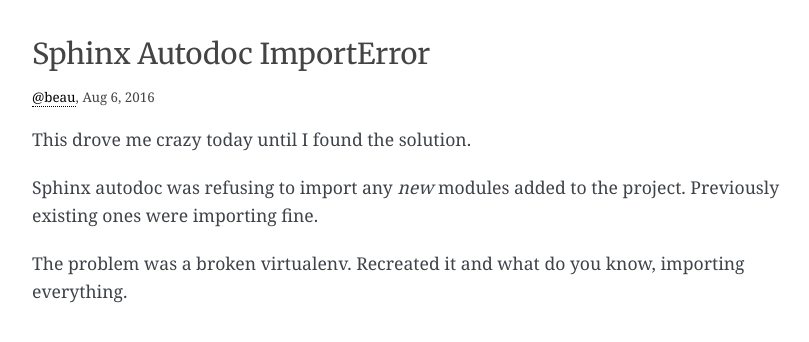
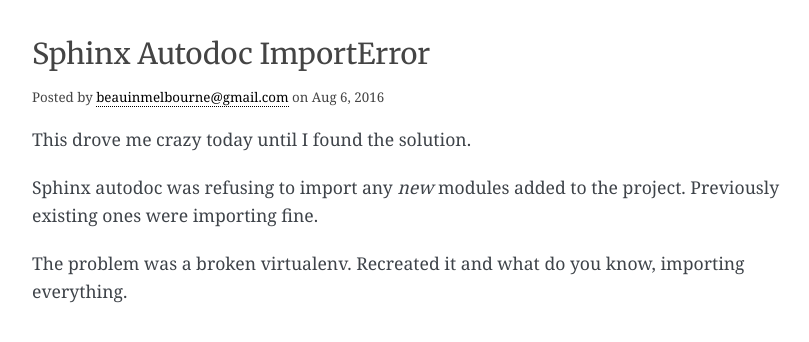
Before and after one commit to explodinglabs/explodinglabs.github.io, a Jekyll site: the page built from _posts/2016-08-06-sphinx-autodoc-importerror.markdown, in a window 1280 px wide. Shown: the top 342 px of the page, without its empty margins (228-1037 px from the left). Built offline with Jekyll 4.4.1, drawn with Linux system fonts in a browser that asks for light colours; some web fonts are replaced.

Commit message:
Adjust post layout

```diff
--- a/_layouts/post.html
+++ b/_layouts/post.html
@@ -6,7 +6,10 @@
     <h1 class="page-title" itemprop="name headline">{{ page.title }}</h1>
 
     <div class="post-meta">
-        <a href="//twitter.com/bbmelb">@beau</a>, <time datetime="{{ page.date | date_to_xmlschema }}" itemprop="datePublished">{{ page.date | date: "%b %-d, %Y" }}</time>
+        Posted by
+        <a href="mailto:beauinmelbourne@gmail.com">beauinmelbourne@gmail.com</a>
+        on
+        <time datetime="{{ page.date | date_to_xmlschema }}" itemprop="datePublished">{{ page.date | date: "%b %-d, %Y" }}</time>
     </div>
 
     <div class="post-content" itemprop="articleBody">
--- a/css/main.scss
+++ b/css/main.scss
@@ -72,12 +72,9 @@
     margin-bottom: $spacing-unit*2;
 }
 
-.post-email {
+.site-footer {
+    color: $grey;
     margin-bottom: $spacing-unit;
-}
-
-/* Site footer */
-.site-footer {
 }
 
 /* Basic styling */
```
